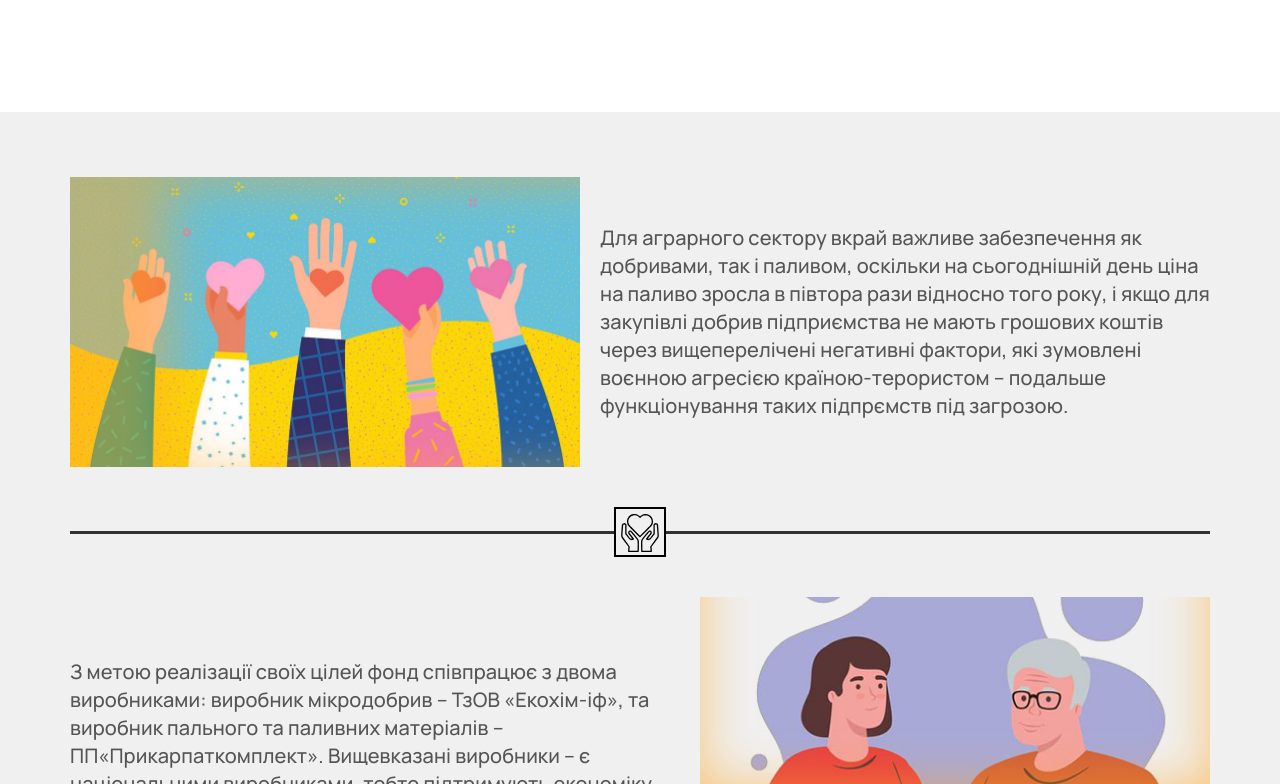
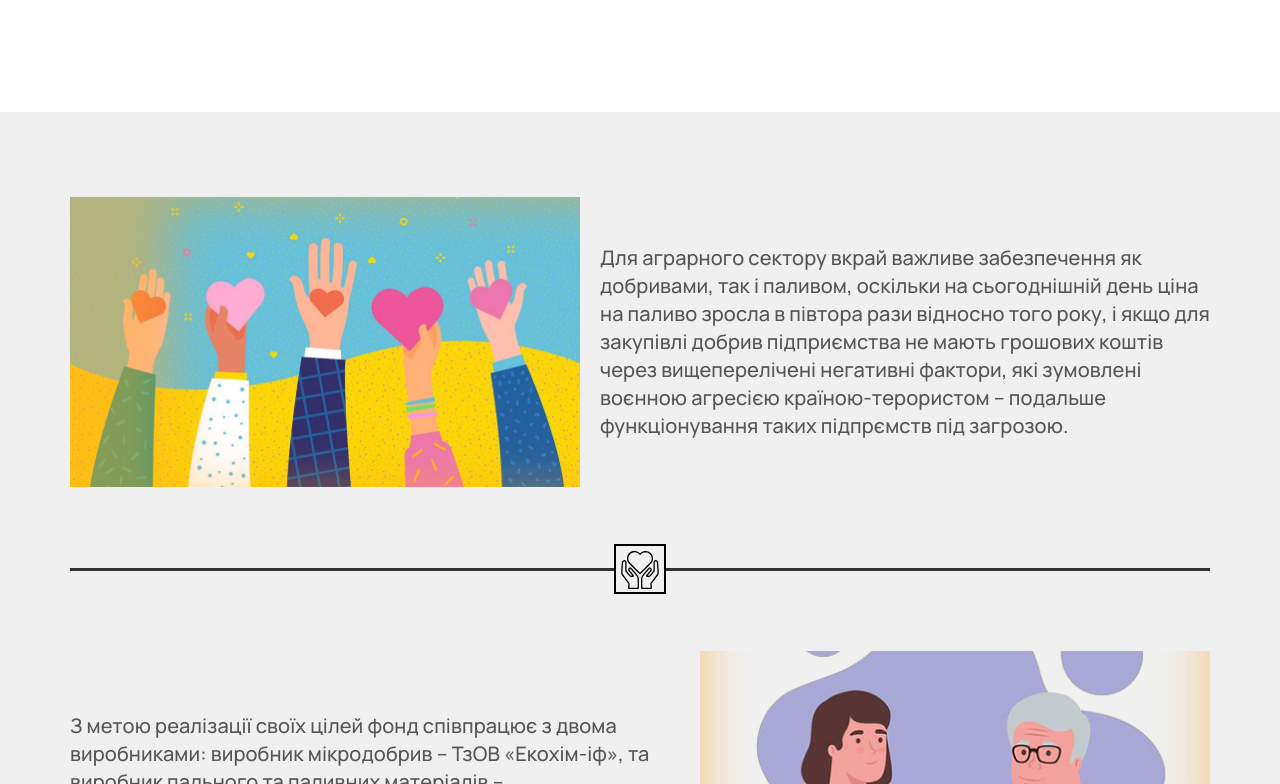
Before and after one commit to HeliosProgTeam/if-victory2v, a Next.js app: page / in a window 1280 px wide. Shown: the part 1456-2240 px from the top of the page. Built offline with nearby package versions, Linux system fonts and the light colour scheme.

Commit message:
fix margin

```diff
--- a/package.json
+++ b/package.json
@@ -19,7 +19,8 @@
     "prop-types": "^15.8.1",
     "react": "18.2.0",
     "react-dom": "18.2.0",
-    "react-lazy-load-image-component": "^1.5.5"
+    "react-lazy-load-image-component": "^1.5.5",
+    "slick-carousel": "^1.8.1"
   },
   "devDependencies": {
     "eslint": "8.22.0",
--- a/src/styles/Contacts.scss
+++ b/src/styles/Contacts.scss
@@ -1,5 +1,5 @@
 .contacts {
-  padding: 65px 70px 117px;
+  padding: 85px 70px 117px;
   background-color: #f0f0f0;
   @media screen and (max-width: 900px) {
     padding: 30px;
--- a/src/styles/style.scss
+++ b/src/styles/style.scss
@@ -349,7 +349,7 @@ section {
   display: flex;
   justify-content: center;
   align-items: center;
-  margin: 40px 0;
+  margin: 57px 0;
 
   &__icon {
     max-width: 52px;
```
Also changed, not shown: src/sections/ReceivedHelp/ReceivedHelp.jsx (added), 1 other file (tests, documents, lock files or other folders).
